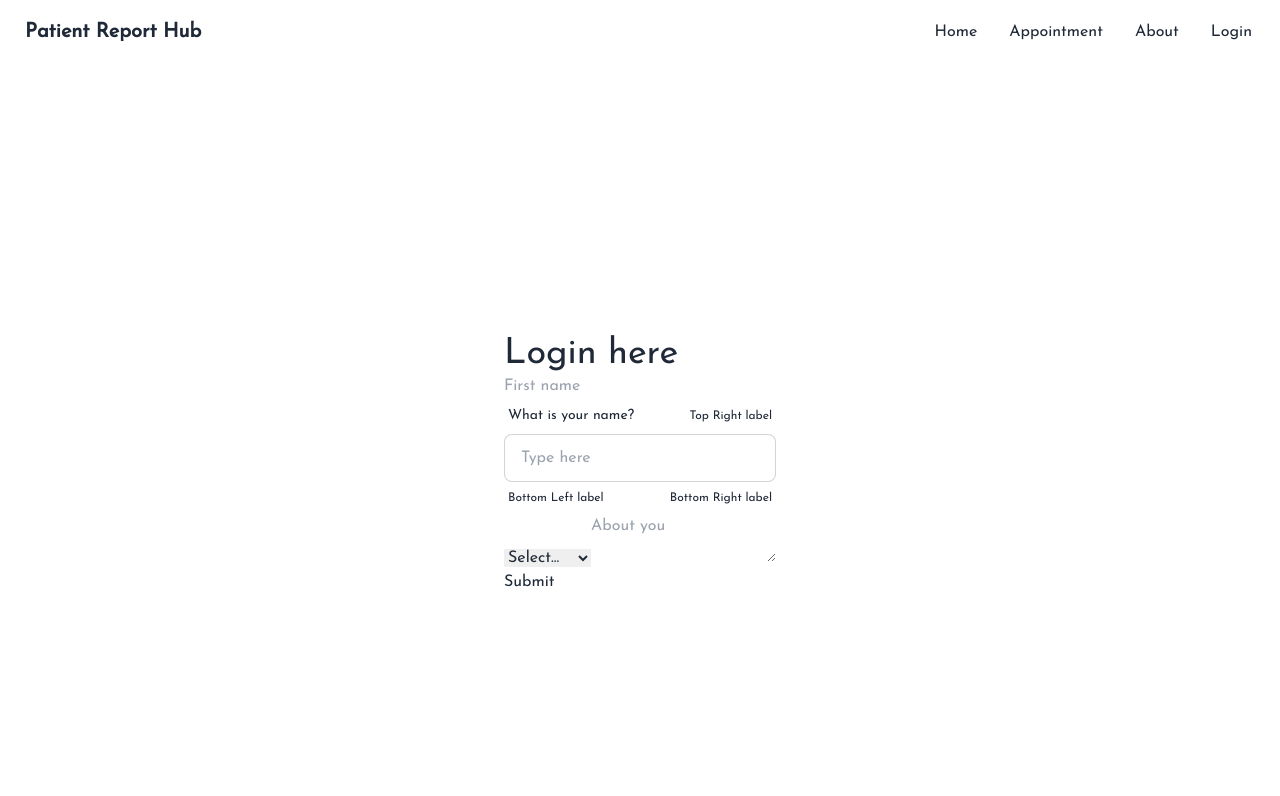
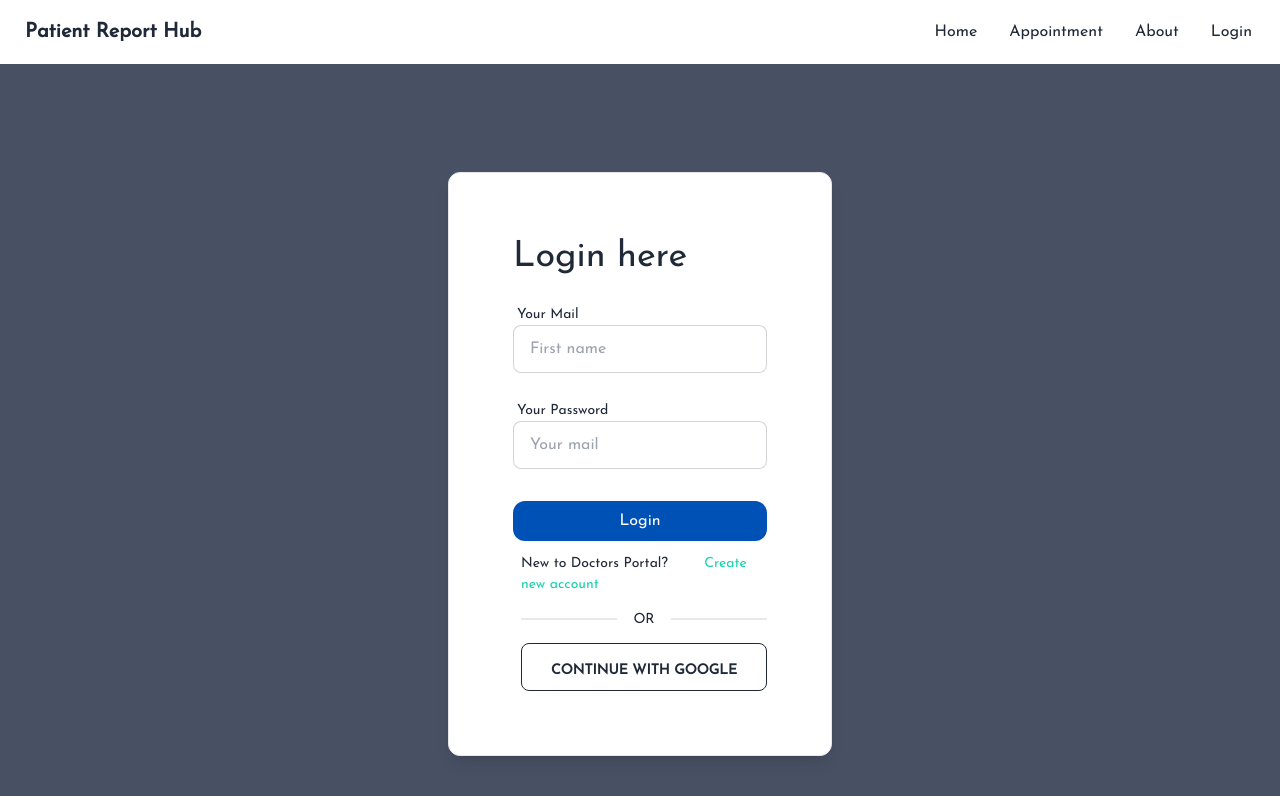
Before and after one commit to assraf-nur/prh-client, a React (Create React App) app: page /login in a window 1280 px wide. Shown: the top 796 px of the page. Built offline with nearby package versions, Linux system fonts and the light colour scheme.

Commit message:
added login form

```diff
--- a/src/Pages/Home/Login/Login.jsx
+++ b/src/Pages/Home/Login/Login.jsx
@@ -1,34 +1,36 @@
 import React, { useState } from "react";
 import { useForm } from "react-hook-form";
+import { Link } from "react-router-dom";
 
 export default function Login() {
   const { register, handleSubmit } = useForm();
   const [data, setData] = useState("");
   return (
-    <div className="h-[800px] flex justify-center items-center">
-      <div>
-        <h2 className="text-4xl">Login here</h2>
+    <div className="h-[800px] flex justify-center items-center bg-[#485164]">
+      <div className="border w-[30%] p-16 rounded-xl shadow-lg bg-white">
+        <h2 className="text-4xl mb-5">Login here</h2>
         <form onSubmit={handleSubmit((data) => setData(JSON.stringify(data)))}>
-          <input {...register("firstName")} placeholder="First name" />
-          <div className="form-control w-full max-w-xs">
-            <label className="label">
-              <span className="label-text">What is your name?</span>
-              <span className="label-text-alt">Top Right label</span>
+          <div className="form-control w-full">
+            <label className="label mb-0">
+              <span className="label-text mb-[-8px]">Your Mail</span>
             </label>
-            <input type="text" placeholder="Type here" className="input input-bordered w-full max-w-xs" />
-            <label className="label">
-              <span className="label-text-alt">Bottom Left label</span>
-              <span className="label-text-alt">Bottom Right label</span>
+            <input {...register("mail")} placeholder="First name" type="mail" className="input input-bordered w-full mt-0" />
+          </div>
+          <div className="form-control w-full mt-5">
+            <label className="label mb-0">
+              <span className="label-text mb-[-8px]">Your Password</span>
             </label>
+            <input {...register("password")} placeholder="Your mail" type="password" className="input input-bordered w-full mt-0" />
           </div>
-          <select {...register("category", { required: true })}>
-            <option value="">Select...</option>
-            <option value="A">Option A</option>
-            <option value="B">Option B</option>
-          </select>
-          <textarea {...register("aboutYou")} placeholder="About you" />
-          <p>{data}</p>
-          <input type="submit" />
+          <input className="mt-8 w-full bg-[#0051B5] text-white py-2 rounded-xl cursor-pointer" value="Login" type="submit" />
+          <p className="text-[14px] mt-3 ms-2 text-semibold">
+            New to Doctors Portal?{" "}
+            <Link className="ms-8 text-[#19D3AE]" to="/signup">
+              Create new account
+            </Link>{" "}
+            <div className="divider">OR</div>
+            <button className="btn btn-outline w-full pt-2">CONTINUE WITH GOOGLE</button>
+          </p>
         </form>
       </div>
     </div>
--- /dev/null
+++ b/src/Pages/Home/SignUp/SignUp.jsx
@@ -0,0 +1,7 @@
+import React from 'react'
+
+export default function SignUp() {
+  return (
+    <div>SignUp</div>
+  )
+}
```
